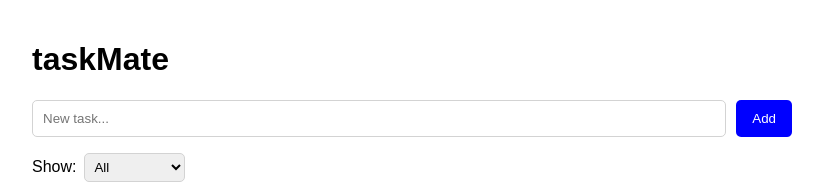
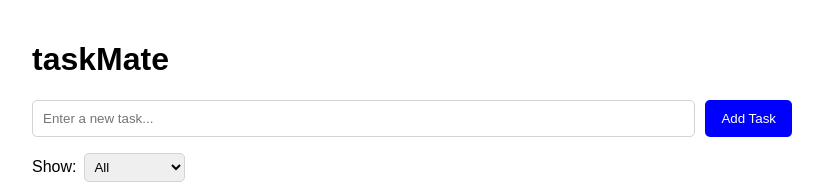
Before and after one commit to amc2040/taskMate, a React (Create React App) app in the folder frontend/: page / in a window 1280 px wide. Shown: the top 190 px of the page, without its empty margins (228-1051 px from the left). Built offline with nearby package versions, Linux system fonts and the light colour scheme; no server answers.

Commit message:
Update TaskForm.jsx

```diff
--- a/frontend/src/components/TaskForm.jsx
+++ b/frontend/src/components/TaskForm.jsx
@@ -1,28 +1,27 @@
-import{useState} from "react";
-export default function TaskForm({onAddTask}){
-  const[title, setTitle] = useState("");
-  const handleSubmit = (e) =>{
+import { useState } from "react";
+
+export default function TaskForm({ onAddTask }) {
+  const [title, setTitle] = useState("");
+
+  const handleSubmit = (e) => {
     e.preventDefault();
-    if(title.trim() === "") return;
-    const newTask = {
-      id: Date.now(),
-      title: title.trim(),
-      status: "todo",
-    };
+    if (title.trim() === "") return;
 
-    onAddTask(newTask);
+
+    onAddTask(title.trim());
     setTitle("");
   };
 
-  return(
+  return (
     <form className="task-form" onSubmit={handleSubmit}>
       <input
         type="text"
-        placeholder="New task..."
+        placeholder="Enter a new task..."
         value={title}
         onChange={(e) => setTitle(e.target.value)}
-        />
-        <button type="submit">Add</button>
+        required
+      />
+      <button type="submit">Add Task</button>
     </form>
-    );
+  );
 }
```
